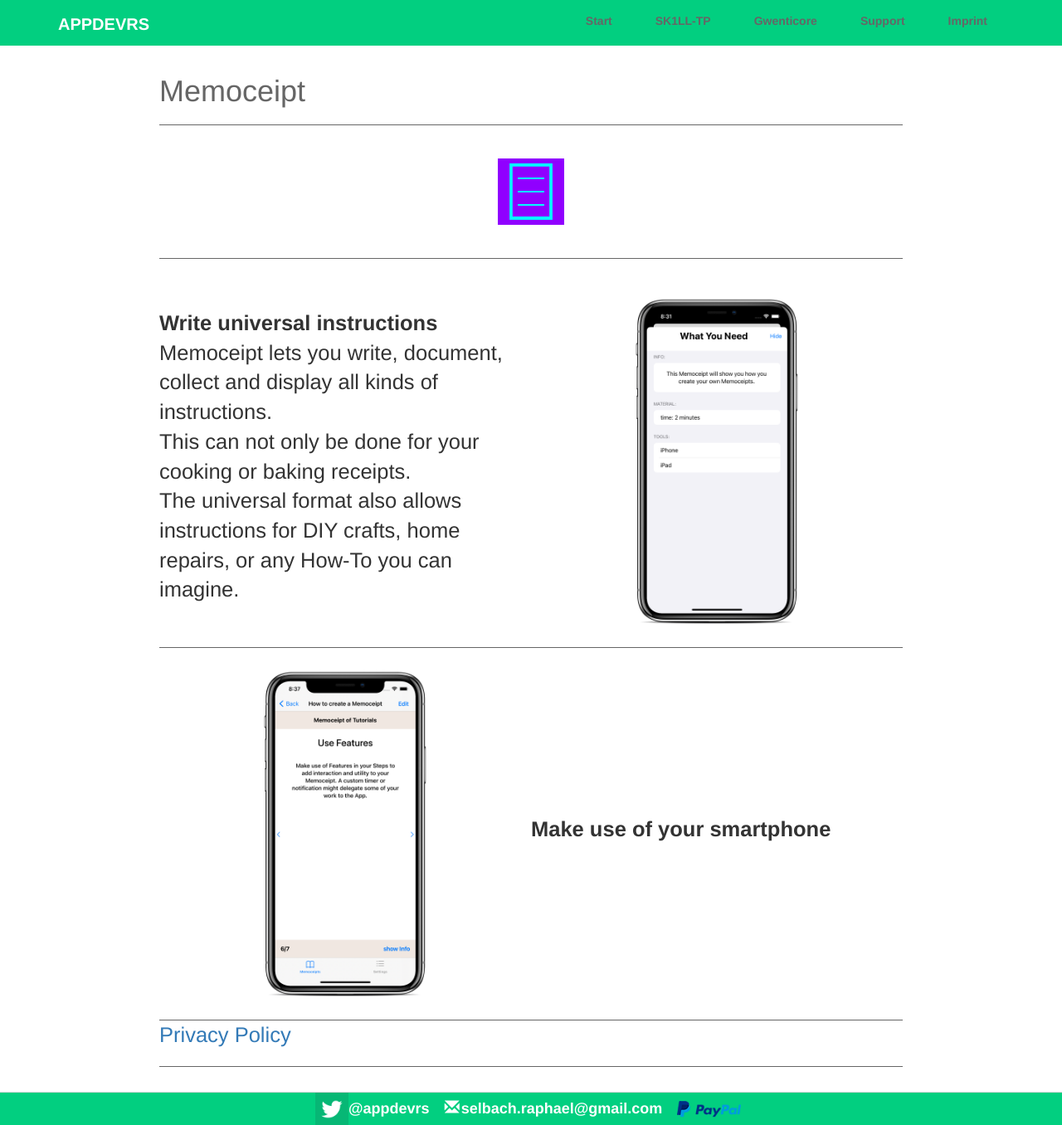
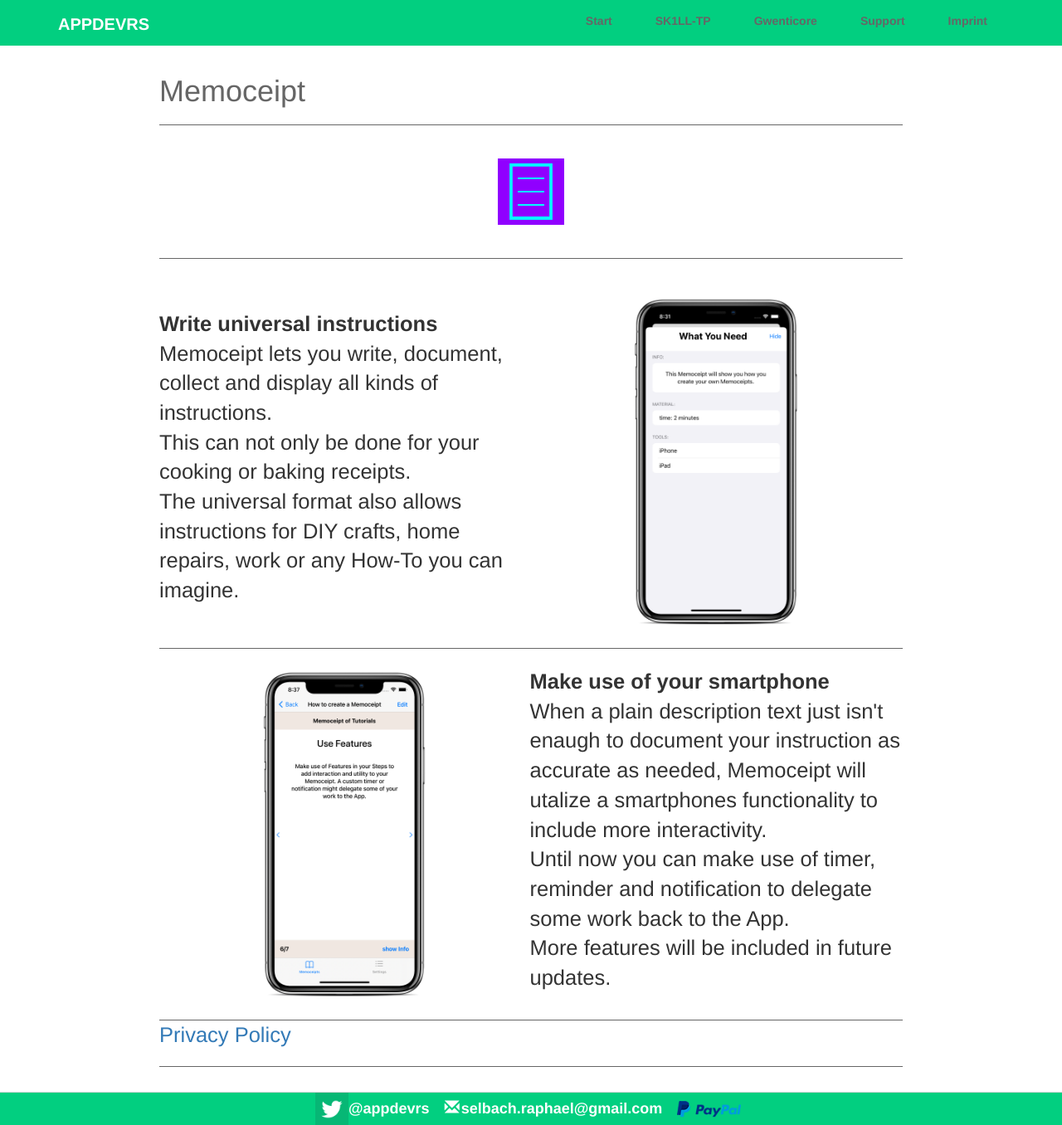
Before and after one commit to appdevrs/appdevrs.github.io, a Jekyll site: the page built from memoceipt.html, in a window 1280 px wide and 1356 px high. Shown: the whole window at 83% size. Built offline with Jekyll 4.4.1, drawn with Linux system fonts in a browser that asks for light colours.

Commit message:
Update memoceipt.html

```diff
--- a/memoceipt.html
+++ b/memoceipt.html
@@ -16,7 +16,7 @@ headline: Memoceipt
         <p><strong>Write universal instructions</strong><br>
 Memoceipt lets you write, document, collect and display all kinds of instructions.<br>
 This can not only be done for your cooking or baking receipts.<br>
-The universal format also allows instructions for DIY crafts, home repairs, or any How-To you can imagine.<br>
+The universal format also allows instructions for DIY crafts, home repairs, work or any How-To you can imagine.<p>
       </td>
       <td>
          <img src="/images/info_6.5_mockup_templ_iphonexspacegrey_portrait.png" alt="info screenshot">
@@ -27,6 +27,9 @@ The universal format also allows instructions for DIY crafts, home repairs, or a
       </td>
       <td>
         <p><strong>Make use of your smartphone</strong><br>
+ When a plain description text just isn't enaugh to document your instruction as accurate as needed, Memoceipt will utalize a smartphones functionality to include more interactivity.<br>
+ Until now you can make use of timer, reminder and notification to delegate some work back to the App.<br>
+ More features will be included in future updates.<p>
       </td>
     <tr>
     </tr>
```
